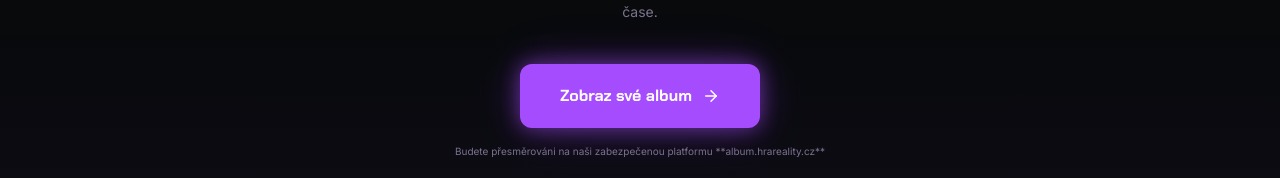
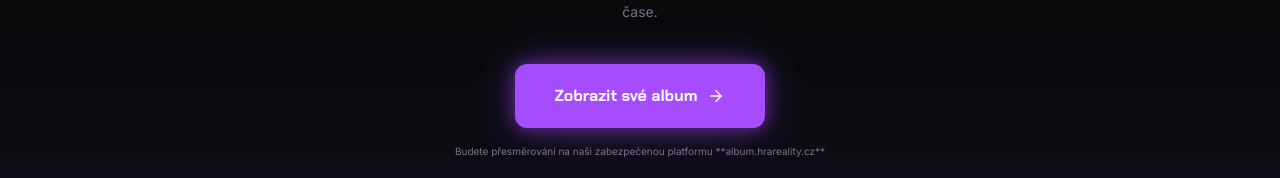
Before and after one commit to hrareality/hrareality, a React (Vite) app: page /collection in a window 1280 px wide. Shown: the part 6637-6815 px from the top of the page. Built offline with nearby package versions, Linux system fonts and the light colour scheme; the HTML template or start-up script is replaced by a standard one.

Commit message:
feat(collection): direct link to production album and unified button text

```diff
--- a/src/pages/Collection.tsx
+++ b/src/pages/Collection.tsx
@@ -188,19 +188,6 @@ const obtainingWays = [
 ];
 
 export default function Collection() {
-  const getAlbumUrl = () => {
-    if (typeof window !== "undefined") {
-      const hostname = window.location.hostname;
-      if (
-        hostname === "localhost" ||
-        hostname === "127.0.0.1" ||
-        hostname.startsWith("192.168.")
-      ) {
-        return "http://localhost:3000";
-      }
-    }
-    return "https://album.hrareality.cz";
-  };
 
   return (
     <div className="min-h-screen">
@@ -450,12 +437,12 @@ export default function Collection() {
               Přihlas se jednoduše přes svůj **Discord účet**, ověř si svůj status, prohlédni si získané karty a zkontroluj svůj postup v reálném čase.
             </p>
             <a
-              href={getAlbumUrl()}
+              href="https://album.hrareality.cz"
               target="_blank"
               rel="noopener noreferrer"
               className="inline-flex items-center justify-center gap-2.5 px-10 py-5 bg-primary text-primary-foreground font-display font-bold text-base rounded-xl pulse-glow hover:brightness-110 transition-all w-full sm:w-auto shadow-lg shadow-primary/20"
             >
-              Zobraz své album
+              Zobrazit své album
               <ArrowRight size={18} />
             </a>
             <p className="mt-4 text-[10px] text-muted-foreground">
```
